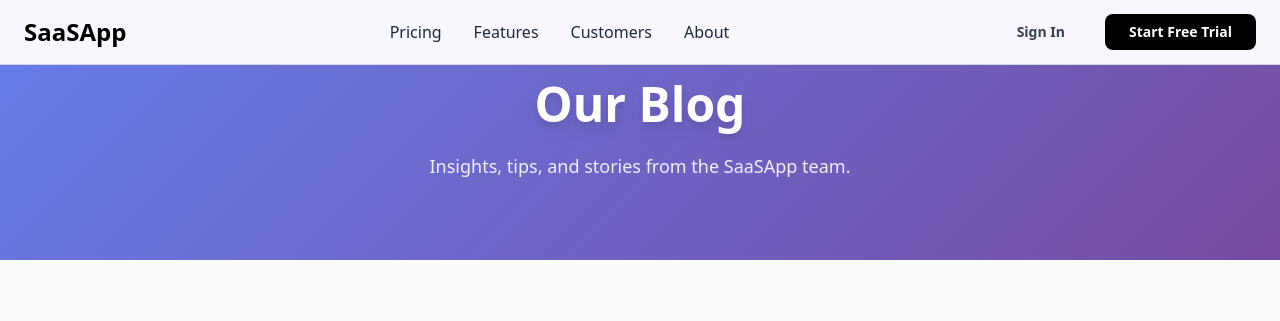
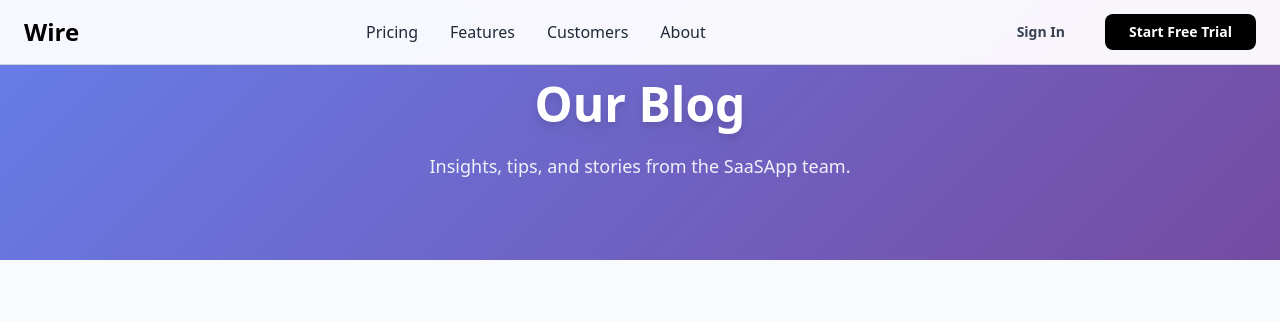
Before and after one commit to sunodmongia/App, a Django app: page /blog/ in a window 1280 px wide. Shown: the top 321 px of the page. Run offline with Django 5.2, Linux system fonts and the light colour scheme; some libraries are stand-ins or nearby versions.

Commit message:
updating title

```diff
--- a/src/templates/nav/navbar.html
+++ b/src/templates/nav/navbar.html
@@ -3,7 +3,7 @@
 <head>
   <meta charset="UTF-8" />
   <meta name="viewport" content="width=device-width, initial-scale=1.0" />
-  <title>SaaSApp Navbar</title>
+  <title>Wire</title>
   <script src="https://cdn.tailwindcss.com"></script>
   <style>
     .nav-link {
@@ -31,7 +31,7 @@
     <div class="max-w-7xl mx-auto px-4 sm:px-6 lg:px-8">
       <div class="flex justify-between items-center h-16">
         <!-- Logo -->
-        <a href="/" class="text-2xl font-bold text-black">SaaSApp</a>
+        <a href="/" class="text-2xl font-bold text-black">Wire</a>
 
         <!-- Desktop Navigation -->
         <div class="hidden md:flex items-center space-x-8">
```
